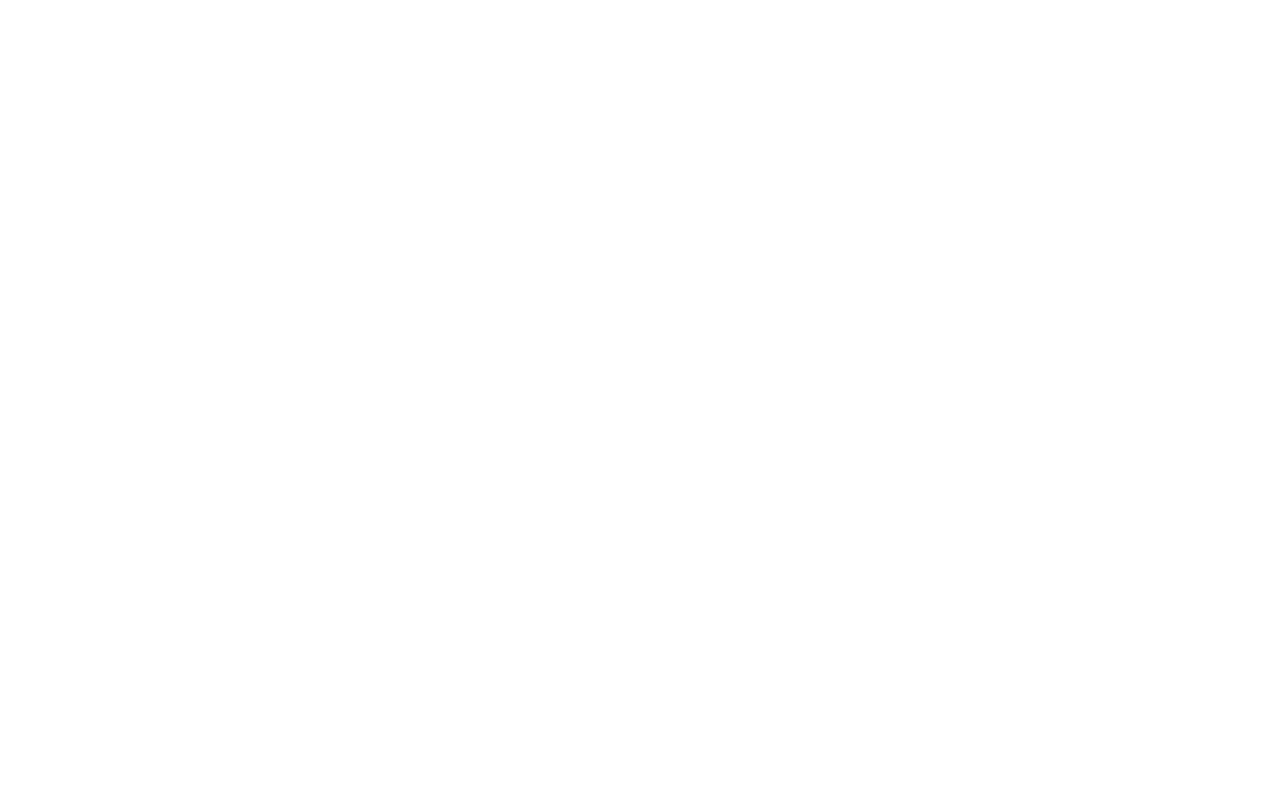
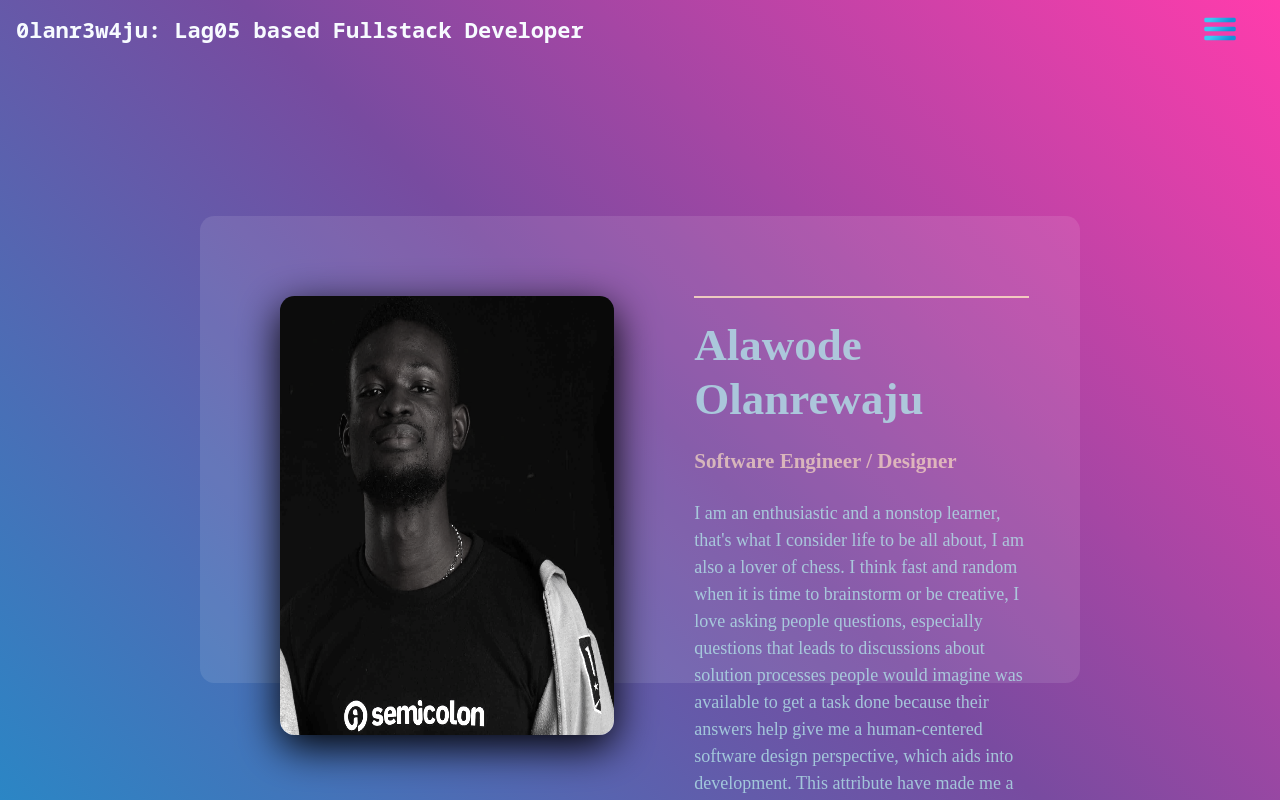
Before and after one commit to 0lanr3w4ju/samuel, a React (Create React App) app: page / in a window 1280 px wide. Shown: the top 800 px of the page. Built offline with nearby package versions, Linux system fonts and the light colour scheme.

Commit message:
deployable -v1

```diff
--- a/package.json
+++ b/package.json
@@ -1,5 +1,5 @@
 {
-  "homepage": "https://0lanr3w4ju.github.io/samuel",
+  "homepage": "https://0lanr3w4ju.github.io/samuel/",
   "name": "lanredotcom-fe",
   "version": "0.1.0",
   "private": true,
--- a/src/App.js
+++ b/src/App.js
@@ -11,7 +11,7 @@ const App = () => {
     <Router>
       {/* <Navigationbar /> */}
       <Switch>
-        <Route path="/main">
+        <Route path="/">
           <Mainpage />
         </Route>
       </Switch>
```
